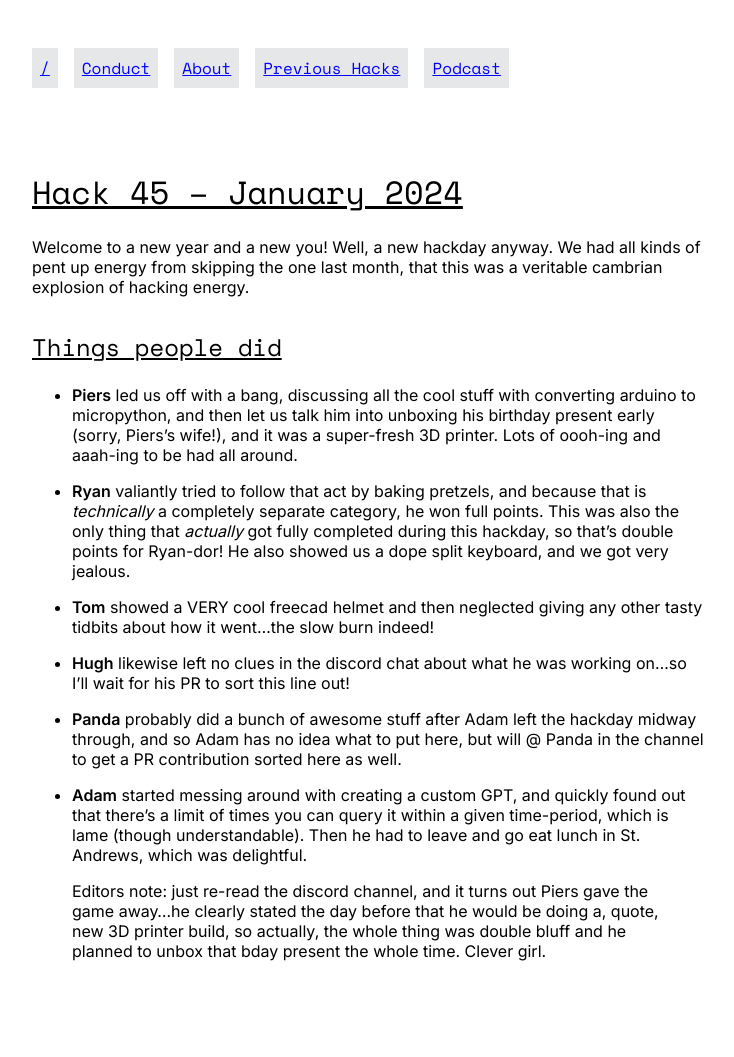
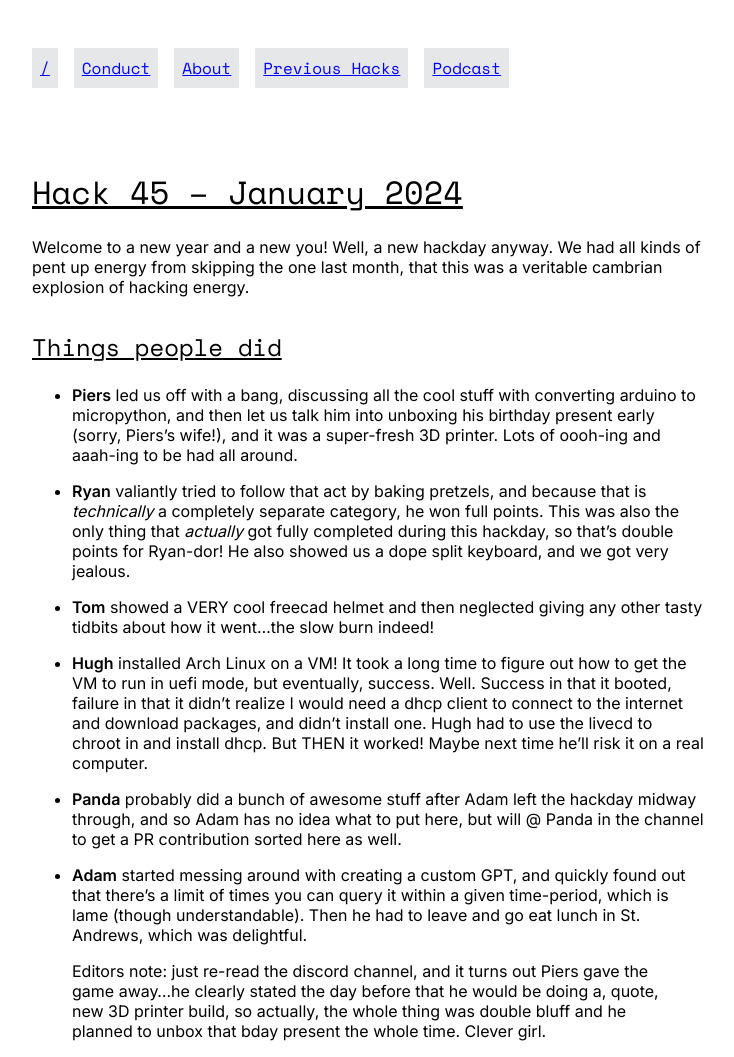
Before and after one commit to remotehack/remotehack.github.io, a Jekyll site: the page built from _hacks/45.md, in a window 1280 px wide. Shown: the whole page, without its empty margins (272-1006 px from the left). Built offline with Jekyll 4.4.1, drawn with Linux system fonts in a browser that asks for light colours; before the commit the page ends 977 px from its top, so only the background shows below that.

Commit message:
Update 45.md

```diff
--- a/_hacks/45.md
+++ b/_hacks/45.md
@@ -13,7 +13,7 @@ Welcome to a new year and a new you! Well, a new hackday anyway. We had all kind
 
 - **Tom** showed a VERY cool freecad helmet and then neglected giving any other tasty tidbits about how it went...the slow burn indeed!
 
-- **Hugh** likewise left no clues in the discord chat about what he was working on...so I'll wait for his PR to sort this line out!
+- **Hugh** installed Arch Linux on a VM! It took a long time to figure out how to get the VM to run in uefi mode, but eventually, success. Well. Success in that it booted, failure in that it didn't realize I would need a dhcp client to connect to the internet and download packages, and didn't install one. Hugh had to use the livecd to chroot in and install dhcp. But THEN it worked! Maybe next time he'll risk it on a real computer.
 
 - **Panda** probably did a bunch of awesome stuff after Adam left the hackday midway through, and so Adam has no idea what to put here, but will @ Panda in the channel to get a PR contribution sorted here as well.
 
```
